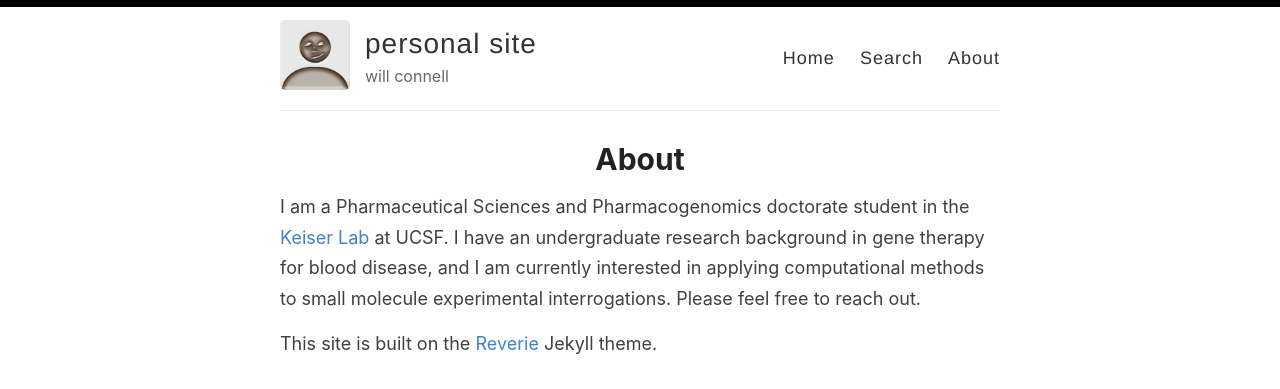
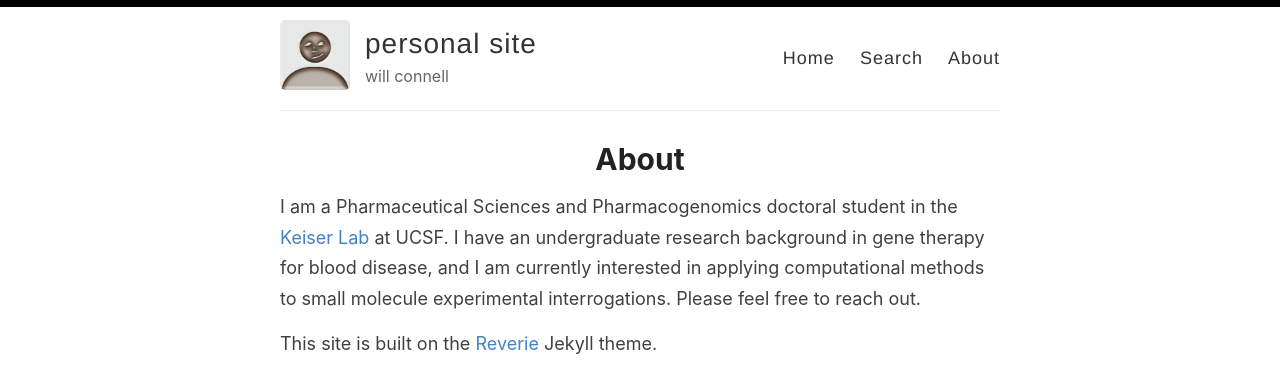
Before and after one commit to wconnell/wconnell.github.io, a Jekyll site: the page built from _pages/about.md, in a window 1280 px wide. Shown: the top 389 px of the page. Built offline with Jekyll 4.4.1, drawn with Linux system fonts in a browser that asks for light colours.

```diff
--- a/_pages/about.md
+++ b/_pages/about.md
@@ -4,6 +4,6 @@ title: About
 permalink: /about/
 ---
 
-I am a Pharmaceutical Sciences and Pharmacogenomics doctorate student in the [Keiser Lab](https://www.keiserlab.org/) at UCSF. I have an undergraduate research background in gene therapy for blood disease, and I am currently interested in applying computational methods to small molecule experimental interrogations. Please feel free to reach out.
+I am a Pharmaceutical Sciences and Pharmacogenomics doctoral student in the [Keiser Lab](https://www.keiserlab.org/) at UCSF. I have an undergraduate research background in gene therapy for blood disease, and I am currently interested in applying computational methods to small molecule experimental interrogations. Please feel free to reach out.
 
 This site is built on the [Reverie](https://github.com/amitmerchant1990/reverie) Jekyll theme.
```
Also changed, not shown: _posts/2017-06-01-kanye.md (added, +15 -0 lines), images/kanye_figs/Pablo-kanye.png (added), images/kanye_figs/bigram.node3.png (added), images/kanye_figs/bigrams-kanye.png (added), images/kanye_figs/discography_neg_pos_freq.png (added), images/kanye_figs/freq-table.png (added), images/kanye_figs/kanye_bed.png (added), images/kanye_figs/wordcloud-kanye.png (added).
